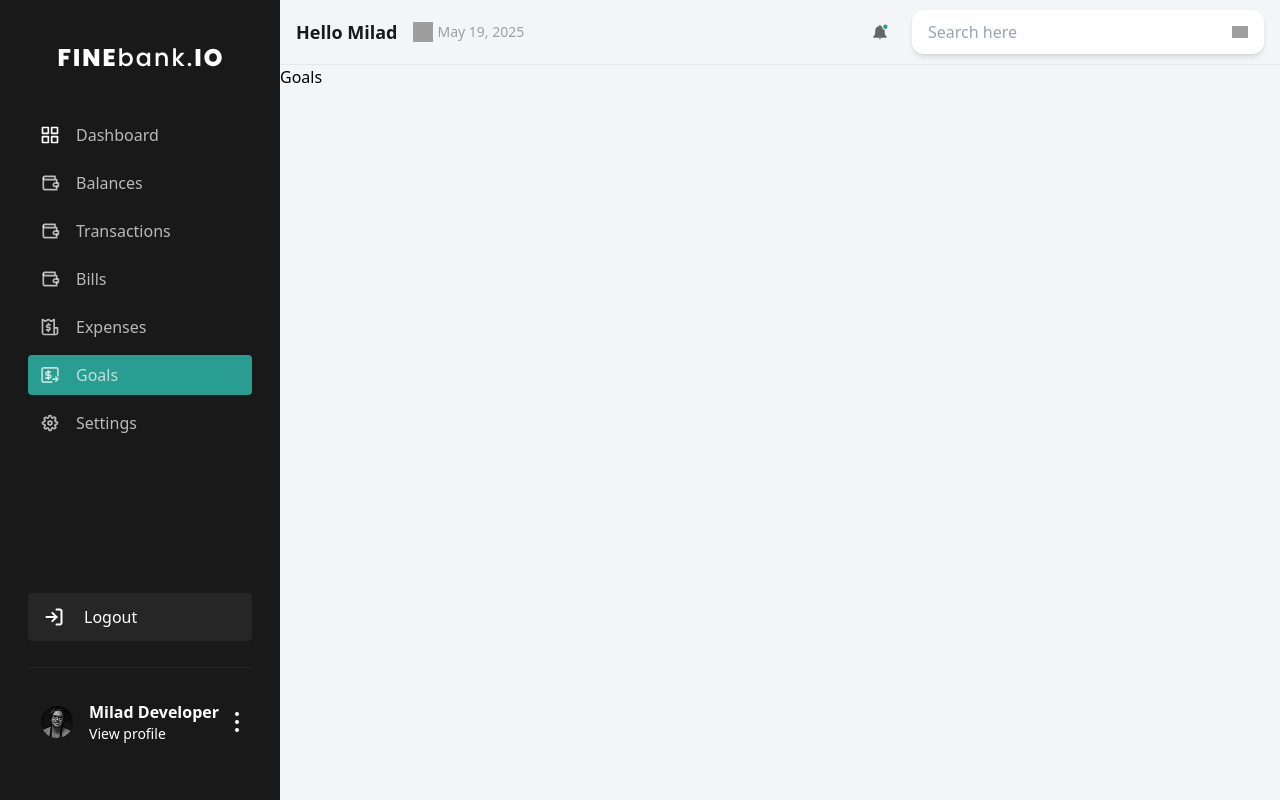
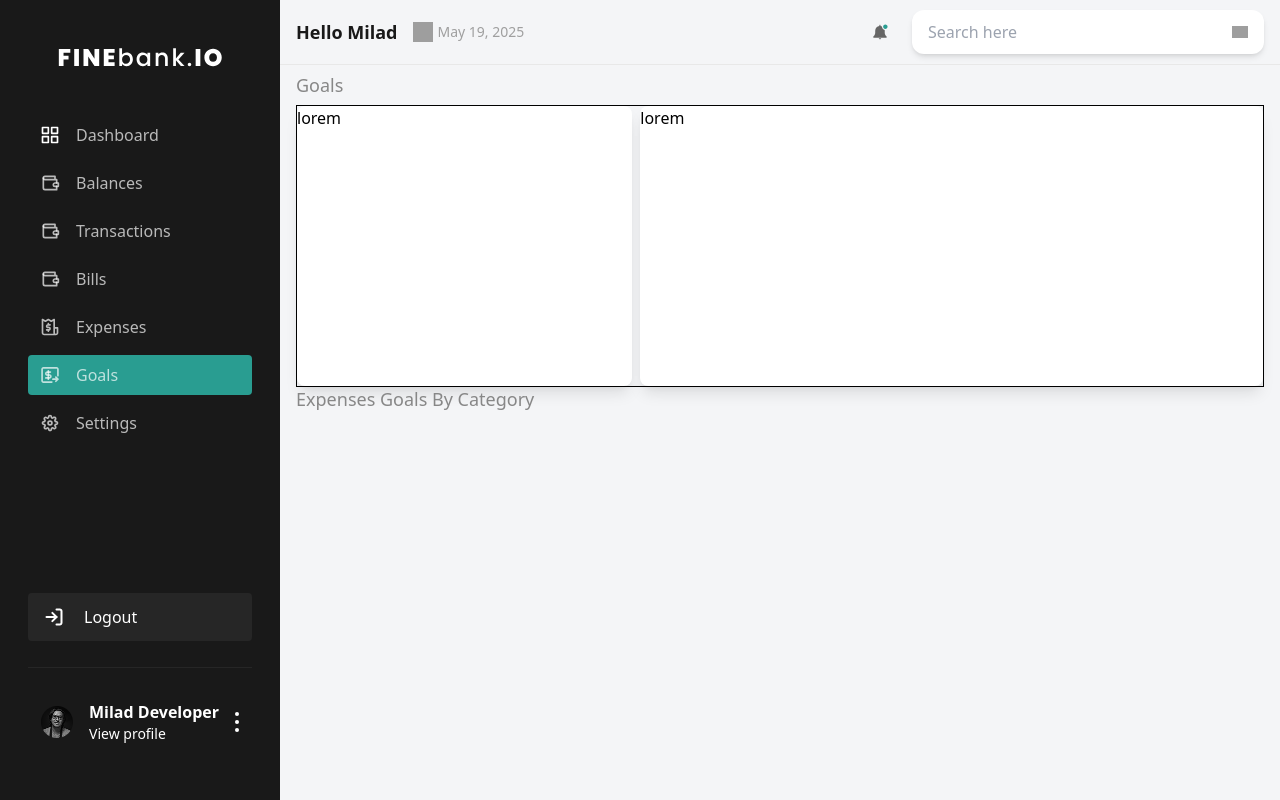
Before and after one commit to syedmilad/Finance_System, a React (Create React App) app: page /goals in a window 1280 px wide. Built offline with nearby package versions, Linux system fonts and the light colour scheme; sample sign-in values are in the browser's storage; grey boxes are pictures that could not be loaded.

Commit message:
Goals component structure have beens ready.

```diff
--- a/src/pages/Expenses.jsx
+++ b/src/pages/Expenses.jsx
@@ -14,7 +14,7 @@ const Expenses = () => {
       </div>
 
       <div className='flex flex-col justify-start items-start gap-1'>
-        <span className='text-lg font-normal text-[#878787]'>Expenses Breakdown</span>
+        <span className='text-lg font-normal text-[#423636]'>Expenses Breakdown</span>
         <div className="flex flex-row flex-wrap gap-4">
           {expenseCategories.map((expense,index)=>(
             <Expense key={index} expense={{...expense}} />
--- a/src/pages/Goals.jsx
+++ b/src/pages/Goals.jsx
@@ -2,7 +2,18 @@ import React from 'react'
 
 const Goals = () => {
   return (
-    <div>Goals</div>
+    <div className="flex flex-col w-full h-[calc(100% - 40px)] px-4 py-2 ">
+      <div className="flex flex-col justify-start items-start gap-2 h-full w-full">
+        <span className='text-lg font-normal text-[#878787]'>Goals</span>
+        <div className='flex flex-row justify-start items-start gap-2 min-h-[250px] w-full border'>
+          <div className='flex flex-col bg-[#fff] shadow-lg flex-[0.7] min-h-[280px] rounded-[8px]'>lorem</div>
+          <div className='flex flex-col bg-[#fff] shadow-lg flex-[1.3] min-h-[280px] rounded-[8px]'>lorem</div>
+        </div>
+      </div>
+      <div className="flex flex-col justify-start items-start gap-2">
+        <span className='text-lg font-normal text-[#878787]'>Expenses Goals By Category</span>
+      </div>
+    </div>
   )
 }
 
```
